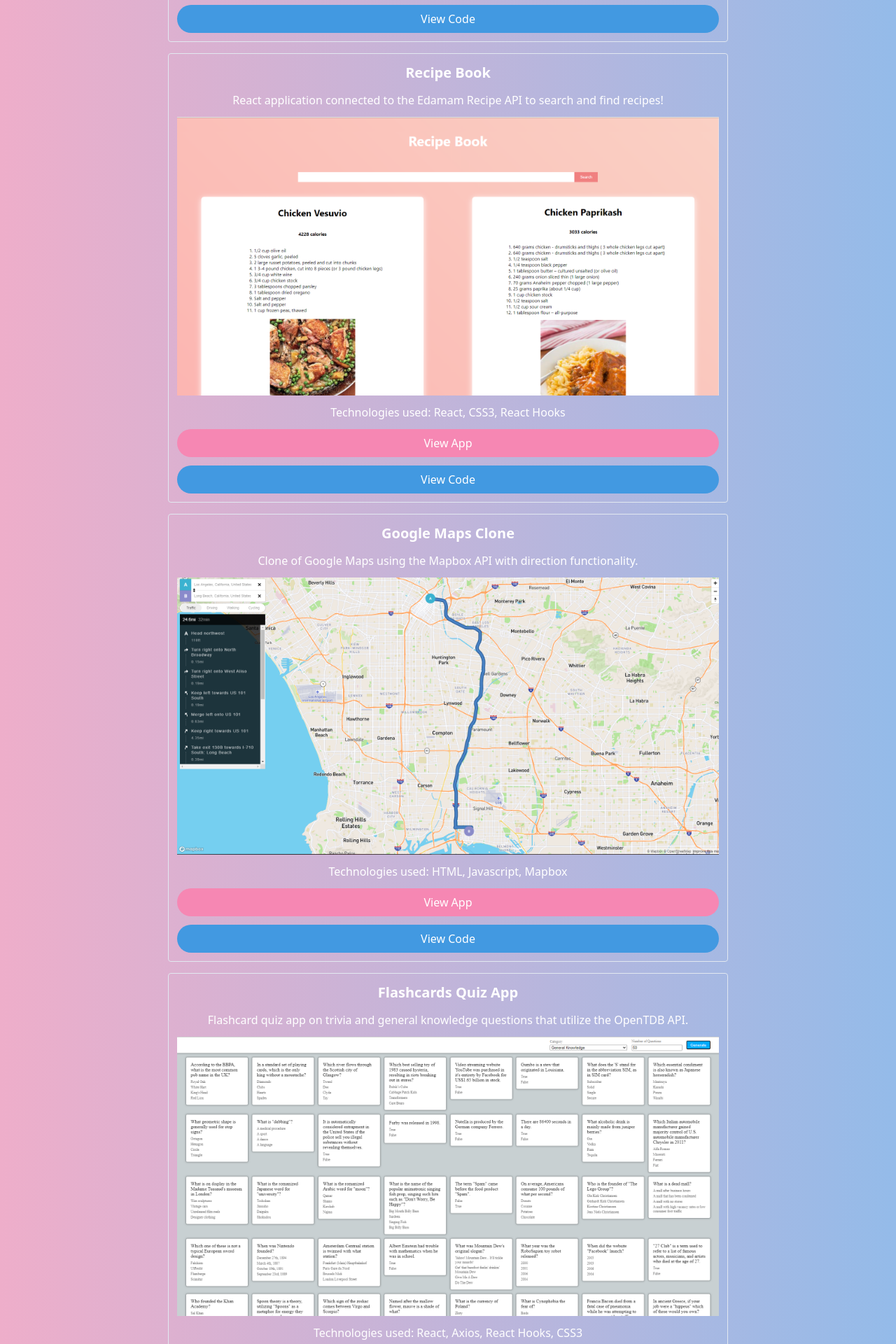
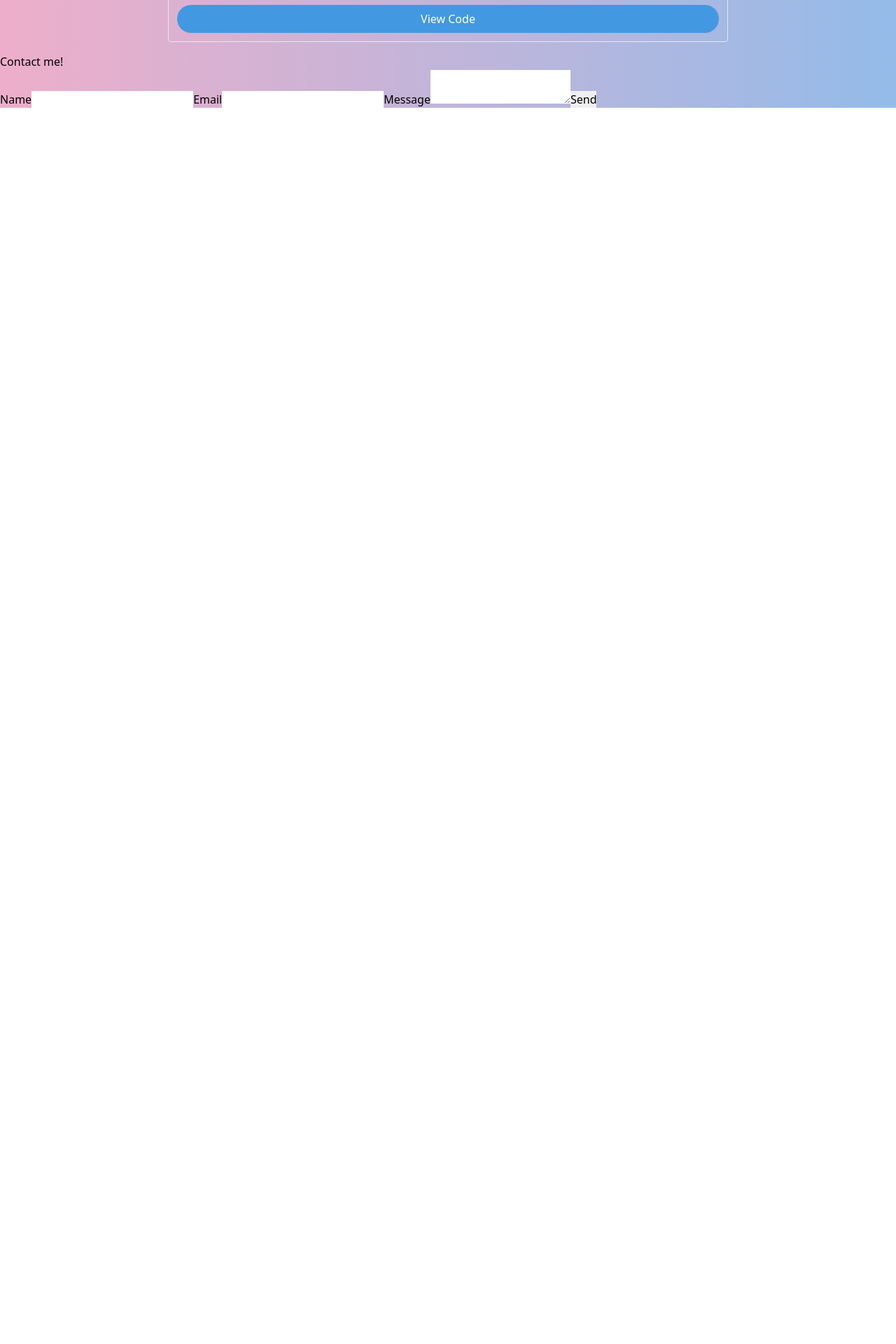
Before and after one commit to bejolo018/portfolio_page, a React (Create React App) app in the folder portfolio/: page / in a window 1280 px wide. Shown: the part 4000-5920 px from the top of the page at 70% size. After the commit the page ends 4154 px from the top, so only its background shows below. Built offline with nearby package versions, Linux system fonts and the light colour scheme.

Commit message:
implemented email js, just have to style before deploy

```diff
--- a/portfolio/package.json
+++ b/portfolio/package.json
@@ -11,6 +11,7 @@
     "@testing-library/user-event": "^7.1.2",
     "autoprefixer": "^9.8.6",
     "axios": "^0.19.2",
+    "emailjs-com": "^2.6.4",
     "postcss": "^7.0.32",
     "postcss-cli": "^7.1.1",
     "react": "^16.13.1",
--- a/portfolio/src/Components/ContactMe.js
+++ b/portfolio/src/Components/ContactMe.js
@@ -1,15 +1,32 @@
-import React from 'react'
+import React from 'react';
+import emailjs from 'emailjs-com';
 
 export default function ContactMe() {
-    return (
-        <div style={{color: 'white', textAlign: "center"}} className='mt-10 fadein3 pb-10'>
-            <p className="font-bold text-xl mb-6"> Contact me!</p>
 
-            <a className="font-bold text-xl mb-6 hover:underline"
-                href='mailto: benjaminjohnlopez@gmail.com'>
-                benjaminjohnlopez@gmail.com
-            </a>
+  function sendEmail(e) {
+    e.preventDefault();
 
-        </div>
-    )
+    emailjs.sendForm('service_tj2w3cg', 'template_zutdfvt', e.target, 'user_69fv3Uo24AIuDvBPFY6d1')
+      .then((result) => {
+          console.log(result.text);
+      }, (error) => {
+          console.log(error.text);
+      });
+  }
+
+  return (
+    <div>
+        <h3>Contact me!</h3>
+        <form className="contact-form" onSubmit={sendEmail}>
+        <input type="hidden" name="contact_number" />
+        <label>Name</label>
+        <input type="text" name="user_name" />
+        <label>Email</label>
+        <input type="email" name="user_email" />
+        <label>Message</label>
+        <textarea name="message" />
+        <input type="submit" value="Send" />
+        </form>
+    </div>
+    );
 }
--- a/portfolio/src/projectData.js
+++ b/portfolio/src/projectData.js
@@ -2,9 +2,9 @@
 import devfindr from './Assets/devfindr.png'
 import hhmud from './Assets/hhmud.png'
 import mernmovie from './Assets/mernmovie.png'
-import recipe from './Assets/recipe book.png'
-import mapclone from './Assets/Google Maps Clone.png'
-import quizapp from './Assets/quiz-app.png'
+// import recipe from './Assets/recipe book.png'
+// import mapclone from './Assets/Google Maps Clone.png'
+// import quizapp from './Assets/quiz-app.png'
 
 
 
@@ -48,35 +48,35 @@
       technologies: 'React, Redux, Node, ReactStrap'
     },
 
-    {
-      id: 5,
-      title: 'Recipe Book',
-      description: 'React application connected to the Edamam Recipe API to search and find recipes!',
-      link: 'https://elated-bell-eaf1e6.netlify.app/',
-      github: 'https://github.com/bejolo018/react-recipe-app',
-      image: recipe,
-      technologies: 'React, CSS3, React Hooks'
-    },
+    // {
+    //   id: 5,
+    //   title: 'Recipe Book',
+    //   description: 'React application connected to the Edamam Recipe API to search and find recipes!',
+    //   link: 'https://elated-bell-eaf1e6.netlify.app/',
+    //   github: 'https://github.com/bejolo018/react-recipe-app',
+    //   image: recipe,
+    //   technologies: 'React, CSS3, React Hooks'
+    // },
 
-    {
-      id: 6,
-      title: 'Google Maps Clone',
-      description: 'Clone of Google Maps using the Mapbox API with direction functionality.',
-      link: 'https://sleepy-ritchie-2f0cc0.netlify.app/',
-      github: 'https://github.com/bejolo018/google_maps_clone',
-      image: mapclone,
-      technologies: 'HTML, Javascript, Mapbox'
-    },
+    // {
+    //   id: 6,
+    //   title: 'Google Maps Clone',
+    //   description: 'Clone of Google Maps using the Mapbox API with direction functionality.',
+    //   link: 'https://sleepy-ritchie-2f0cc0.netlify.app/',
+    //   github: 'https://github.com/bejolo018/google_maps_clone',
+    //   image: mapclone,
+    //   technologies: 'HTML, Javascript, Mapbox'
+    // },
 
-    {
-      id: 7,
-      title: 'Flashcards Quiz App',
-      description: 'Flashcard quiz app on trivia and general knowledge questions that utilize the OpenTDB API.',
-      link: 'https://naughty-torvalds-dd74dd.netlify.app/',
-      github: 'https://github.com/bejolo018/react-quiz-app',
-      image: quizapp,
-      technologies: 'React, Axios, React Hooks, CSS3'
-    },
+    // {
+    //   id: 7,
+    //   title: 'Flashcards Quiz App',
+    //   description: 'Flashcard quiz app on trivia and general knowledge questions that utilize the OpenTDB API.',
+    //   link: 'https://naughty-torvalds-dd74dd.netlify.app/',
+    //   github: 'https://github.com/bejolo018/react-quiz-app',
+    //   image: quizapp,
+    //   technologies: 'React, Axios, React Hooks, CSS3'
+    // },
   ]
 
 export default projectData
```
